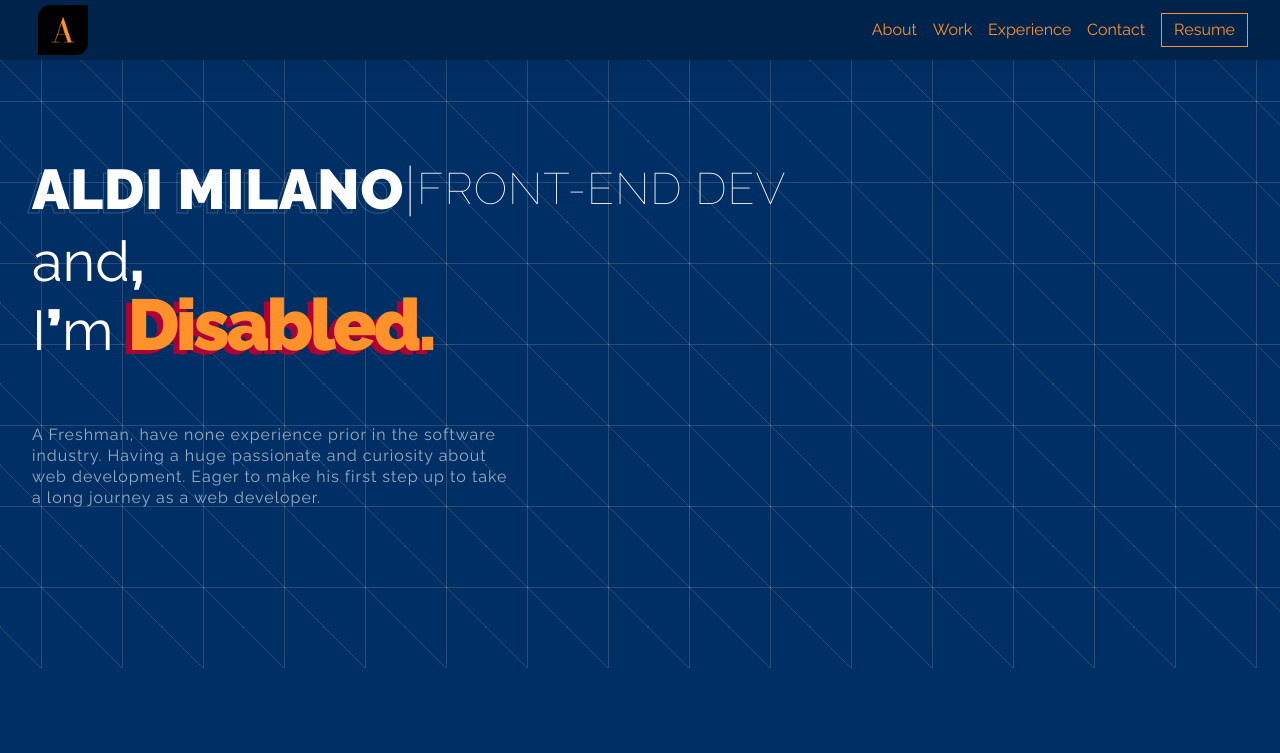
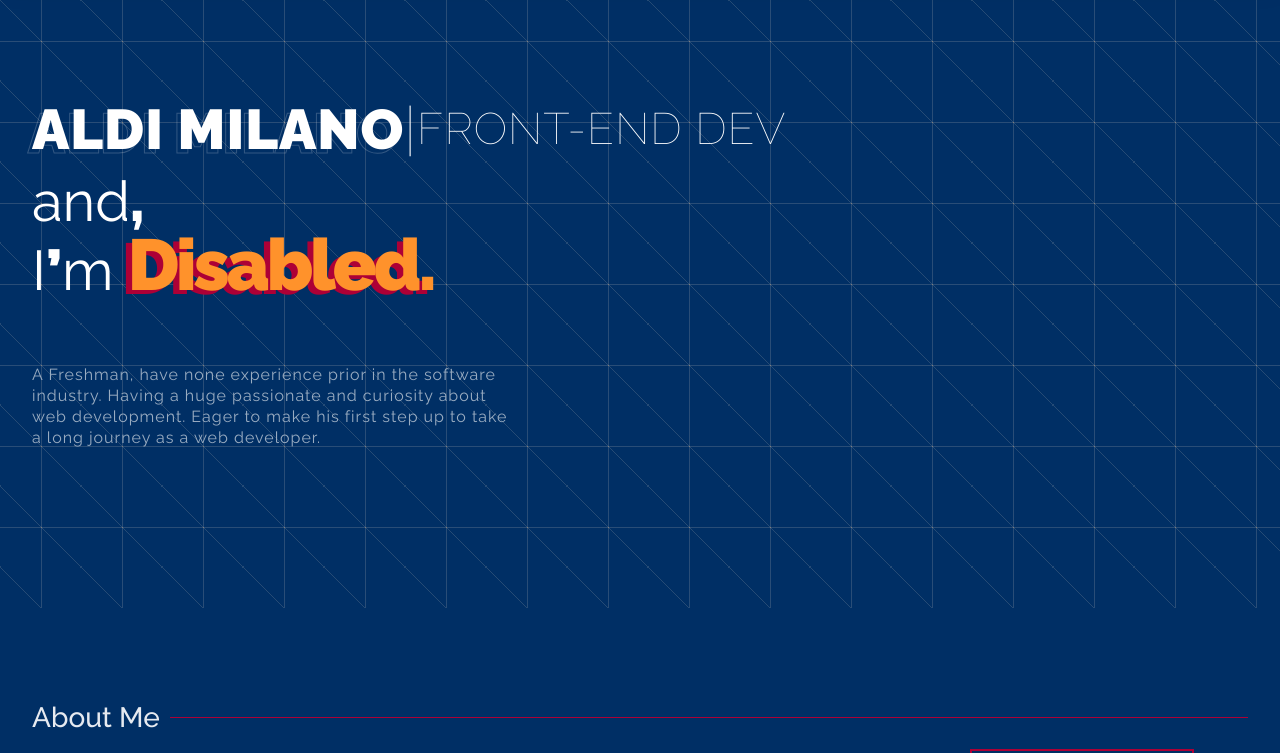
Before and after one commit to aldi-milano/portfolio, a React (Create React App) app: page / in a window 1280 px wide. Shown: the top 753 px of the page. Built offline with nearby package versions, Linux system fonts and the light colour scheme.

Commit message:
adding hide transition effect

```diff
--- a/src/components/header/Header.js
+++ b/src/components/header/Header.js
@@ -1,5 +1,4 @@
-import { useEffect } from 'react';
-import { useState } from 'react';
+import { useEffect, useState } from 'react';
 import { IoMenuOutline, IoCloseOutline } from 'react-icons/io5';
 
 import logo from '../../assets/logo/logo.png';
@@ -7,6 +6,8 @@ import './header.scss';
 
 function Header() {
   const [isOpen, setOpen] = useState(false);
+  const [position, setPosition] = useState(window.pageYOffset);
+  const [visible, setVisible] = useState(true);
 
   function setButtonHandler() {
     setOpen(!isOpen);
@@ -21,8 +22,24 @@ function Header() {
     });
   }
 
+  useEffect(() => {
+    function handleScroll() {
+      let moving = window.pageYOffset;
+      setVisible(position > moving);
+      setPosition(moving);
+    }
+
+    window.addEventListener('scroll', handleScroll);
+
+    return () => {
+      window.removeEventListener('scroll', handleScroll);
+    };
+  });
+
+  const display = visible ? 'visible' : 'hidden';
+
   return (
-    <header>
+    <header className={display}>
       <div className='header-logo'>
         <a href='#' className='header-logo-anchor'>
           <img src={logo} alt='logo website' className='logo' />
--- a/src/components/header/header.scss
+++ b/src/components/header/header.scss
@@ -8,7 +8,20 @@ header {
   background: rgba(0, 24, 51, 0.5);
   box-shadow: 0 4px 30px rgba(0, 0, 0, 0.1);
   backdrop-filter: blur(3px);
-  position: relative;
+  position: fixed;
+  top: 0;
+  width: 100%;
+  z-index: 5;
+
+  &.visible {
+    top: 0;
+    transition: top 0.4s ease-out;
+  }
+
+  &.hidden {
+    top: -80px;
+    transition: top 0.4s ease-out;
+  }
 
   .header-logo {
     position: absolute;
@@ -106,6 +119,7 @@ header {
       backdrop-filter: blur(3px);
       transform: translateY(-100%);
       transition: transform 0.3s ease-in-out;
+      z-index: 4;
       // visibility: hidden;
       // pointer-events: none;
 
--- a/src/scss/index.scss
+++ b/src/scss/index.scss
@@ -5,12 +5,13 @@ html {
   scroll-behavior: smooth;
 }
 
-main {
-  position: relative;
+// main {
+//   position: relative;
 
-  header {
-    position: sticky;
-    top: 0;
-    z-index: 5;
-  }
-}
+//   header {
+//     position: sticky;
+//     height: rem(60);
+//     top: 0;
+//     z-index: 5;
+//   }
+// }
```
